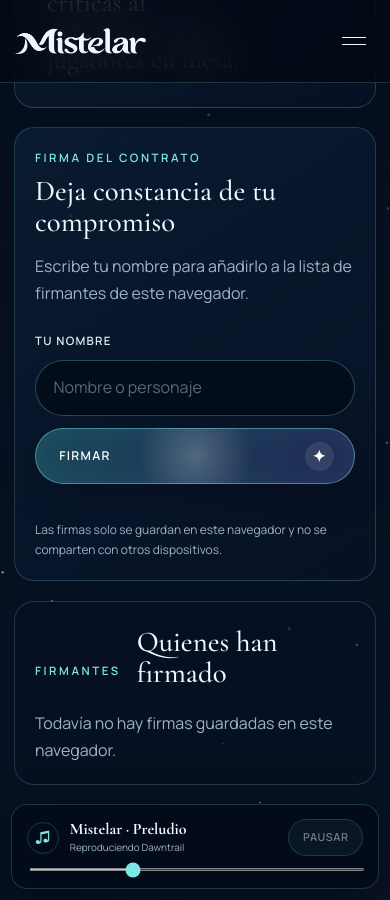
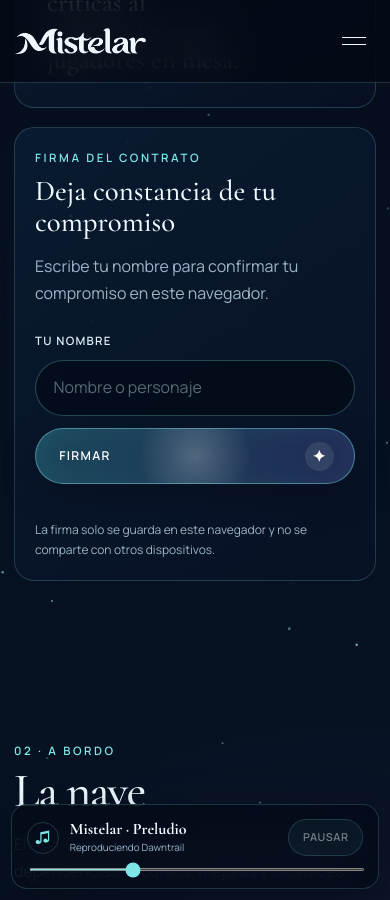
Before and after one commit to alvordsai/dnd_web, a Jekyll site: the page built from index.html, in a window 390 px wide and 900 px high, scrolled down 1860 px. Built offline with Jekyll 4.4.1, drawn with Linux system fonts in a browser that asks for light colours.

Commit message:
Simplifica el estado de firma del contrato social

```diff
--- a/index.html
+++ b/index.html
@@ -55,7 +55,7 @@
         <div class="signature-copy">
             <p class="section-kicker">Firma del contrato</p>
             <h3>Deja constancia de tu compromiso</h3>
-            <p>Escribe tu nombre para añadirlo a la lista de firmantes de este navegador.</p>
+            <p>Escribe tu nombre para confirmar tu compromiso en este navegador.</p>
         </div>
         <form id="contract-signature-form" class="signature-form">
             <label for="signature-name">Tu nombre</label>
@@ -64,17 +64,12 @@
                 <button type="submit" class="boton signature-submit"><span>Firmar</span><span aria-hidden="true">✦</span></button>
             </div>
             <p id="signature-feedback" class="signature-feedback" role="status" aria-live="polite"></p>
-            <p id="signature-storage-note" class="signature-storage-note">Las firmas solo se guardan en este navegador y no se comparten con otros dispositivos.</p>
+            <p id="signature-storage-note" class="signature-storage-note">La firma solo se guarda en este navegador y no se comparte con otros dispositivos.</p>
         </form>
-    </div>
-
-    <div class="contract-signers" aria-labelledby="signature-list-title">
-        <div class="signature-list-heading">
-            <p class="section-kicker">Firmantes</p>
-            <h3 id="signature-list-title">Quienes han firmado</h3>
+        <div id="signature-signed-state" class="signature-signed-state" role="status" aria-live="polite" hidden>
+            <span aria-hidden="true">✦</span>
+            <strong>Has firmado</strong>
         </div>
-        <p id="signature-empty" class="signature-empty">Todavía no hay firmas guardadas en este navegador.</p>
-        <ul id="signature-list" class="signature-list" aria-label="Firmas guardadas en este navegador" hidden></ul>
     </div>
 </section>
 
--- a/script.js
+++ b/script.js
@@ -116,19 +116,18 @@
     window.addEventListener("pagehide", () => cancelAnimationFrame(animationFrame), { once: true });
 })();
 
-// Local signatures for the social contract.
+// Local signature for the social contract.
 (() => {
     "use strict";
 
     const form = document.querySelector("#contract-signature-form");
     const input = document.querySelector("#signature-name");
     const feedback = document.querySelector("#signature-feedback");
-    const list = document.querySelector("#signature-list");
-    const emptyState = document.querySelector("#signature-empty");
-    if (!form || !input || !feedback || !list || !emptyState) return;
+    const signedState = document.querySelector("#signature-signed-state");
+    if (!form || !input || !feedback || !signedState) return;
 
+    // Keep the existing key so signatures saved by the previous version still count.
     const STORAGE_KEY = "mistelar-contract-signatures-v1";
-    let signatures = [];
 
     const cleanName = (value) => value
         .replace(/[\u200B-\u200D\uFEFF]/g, "")
@@ -136,32 +135,28 @@
         .trim()
         .slice(0, 60);
 
-    const readSignatures = () => {
+    const readSignature = () => {
         try {
             const stored = JSON.parse(localStorage.getItem(STORAGE_KEY) || "[]");
-            if (!Array.isArray(stored)) return [];
+            const candidates = Array.isArray(stored) ? stored : [stored];
 
-            const seen = new Set();
-            return stored.reduce((validNames, value) => {
-                if (typeof value !== "string") return validNames;
+            for (const value of candidates) {
+                if (typeof value !== "string") continue;
+                const name = cleanName(value);
+                if (name) return name;
+            }
 
-                const name = cleanName(value);
-                const key = name.toLocaleLowerCase("es");
-                if (!name || seen.has(key)) return validNames;
-
-                seen.add(key);
-                validNames.push(name);
-                return validNames;
-            }, []);
+            return "";
         } catch (_) {
-            feedback.textContent = "No se pudieron leer las firmas guardadas en este navegador.";
-            return [];
+            feedback.textContent = "No se pudo leer la firma guardada en este navegador.";
+            return "";
         }
     };
 
-    const saveSignatures = (names) => {
+    const saveSignature = (name) => {
         try {
-            localStorage.setItem(STORAGE_KEY, JSON.stringify(names));
+            // Preserve the previous array format for backwards compatibility.
+            localStorage.setItem(STORAGE_KEY, JSON.stringify([name]));
             return true;
         } catch (_) {
             feedback.textContent = "Este navegador no permite guardar la firma.";
@@ -169,23 +164,14 @@
         }
     };
 
-    const renderSignatures = () => {
-        list.replaceChildren();
-        const hasSignatures = signatures.length > 0;
-        emptyState.hidden = hasSignatures;
-        list.hidden = !hasSignatures;
-
-        const fragment = document.createDocumentFragment();
-        signatures.forEach((name) => {
-            const item = document.createElement("li");
-            item.textContent = name;
-            fragment.appendChild(item);
-        });
-        list.appendChild(fragment);
+    const renderSignatureState = (name) => {
+        const hasSigned = Boolean(name);
+        form.hidden = hasSigned;
+        signedState.hidden = !hasSigned;
     };
 
-    signatures = readSignatures();
-    renderSignatures();
+    let signature = readSignature();
+    renderSignatureState(signature);
 
     form.addEventListener("submit", (event) => {
         event.preventDefault();
@@ -197,30 +183,21 @@
             return;
         }
 
-        const alreadySigned = signatures.some(
-            (savedName) => savedName.localeCompare(name, "es", { sensitivity: "accent" }) === 0
-        );
-        if (alreadySigned) {
-            feedback.textContent = `${name} ya ha firmado en este navegador.`;
-            input.select();
-            return;
-        }
+        if (!saveSignature(name)) return;
 
-        const nextSignatures = [...signatures, name];
-        if (!saveSignatures(nextSignatures)) return;
-
-        signatures = nextSignatures;
-        renderSignatures();
+        signature = name;
         form.reset();
-        feedback.textContent = `Firma guardada: ${name}.`;
-        input.focus();
+        renderSignatureState(signature);
     });
 
     window.addEventListener("storage", (event) => {
         if (event.key !== STORAGE_KEY) return;
-        signatures = readSignatures();
-        renderSignatures();
-        feedback.textContent = "La lista de firmas se ha actualizado.";
+        signature = readSignature();
+        renderSignatureState(signature);
+
+        if (!signature) {
+            feedback.textContent = "La firma guardada se ha eliminado en otra pestaña.";
+        }
     });
 })();
 
--- a/style.css
+++ b/style.css
@@ -616,24 +616,19 @@
 }
 
 /* Contract signatures */
-.contract-signature,
-.contract-signers {
+.contract-signature {
+    display: grid;
     margin-top: 1.2rem;
     padding: clamp(1.5rem, 4vw, 2.5rem);
     border: 1px solid var(--line);
     border-radius: 1.25rem;
     background: linear-gradient(145deg, rgba(10, 29, 51, 0.86), rgba(8, 17, 37, 0.92));
-}
-
-.contract-signature {
-    display: grid;
     grid-template-columns: minmax(0, 0.85fr) minmax(320px, 1.15fr);
     align-items: end;
     gap: clamp(1.5rem, 5vw, 4rem);
 }
 
-.signature-copy h3,
-.signature-list-heading h3 {
+.signature-copy h3 {
     margin: 0.25rem 0 0;
     font-family: var(--serif);
     font-size: clamp(1.8rem, 3.2vw, 2.6rem);
@@ -703,53 +698,34 @@
     font-size: 0.75rem;
 }
 
-.contract-signers {
-    background: rgba(6, 17, 35, 0.58);
+.signature-form[hidden],
+.signature-signed-state[hidden] {
+    display: none;
 }
 
-.signature-list-heading {
+.signature-signed-state {
+    min-height: 52px;
     display: flex;
-    align-items: end;
-    justify-content: space-between;
-    gap: 1rem;
+    align-items: center;
+    justify-content: center;
+    gap: 0.75rem;
+    padding: 0.85rem 1.1rem;
+    border: 1px solid rgba(124, 231, 230, 0.38);
+    border-radius: 999px;
+    background: rgba(124, 231, 230, 0.08);
+    color: #eafcff;
+    font-family: var(--serif);
+    font-size: 1.2rem;
+    box-shadow: inset 0 0 1.8rem rgba(124, 231, 230, 0.06);
 }
 
-.signature-empty {
-    margin: 1.4rem 0 0;
-    color: var(--muted);
+.signature-signed-state span {
+    color: var(--aqua);
+    font-size: 0.78rem;
 }
 
-.signature-list {
-    display: grid;
-    grid-template-columns: repeat(3, minmax(0, 1fr));
-    gap: 0.75rem;
-    margin: 1.5rem 0 0;
-    padding: 0;
-    list-style: none;
-}
-
-.signature-list[hidden] { display: none; }
-
-.signature-list li {
-    position: relative;
-    min-width: 0;
-    padding: 1rem 1rem 1rem 2.4rem;
-    overflow-wrap: anywhere;
-    border: 1px solid rgba(124, 231, 230, 0.18);
-    border-radius: 0.9rem;
-    background: rgba(124, 231, 230, 0.045);
-    color: #eaf8fb;
-    font-family: var(--serif);
-    font-size: 1.1rem;
-}
-
-.signature-list li::before {
-    content: "✦";
-    position: absolute;
-    top: 1.05rem;
-    left: 1rem;
-    color: var(--aqua);
-    font-size: 0.72rem;
+.signature-signed-state strong {
+    font-weight: 600;
 }
 
 /* Rule cards */
@@ -1236,7 +1212,6 @@
     .nav-links a { font-family: var(--serif); font-size: 2.2rem; letter-spacing: 0.02em; text-transform: none; }
     .rules-grid, .contract-grid, .feature-card, .content-grid { grid-template-columns: 1fr; }
     .contract-signature { grid-template-columns: 1fr; align-items: start; }
-    .signature-list { grid-template-columns: repeat(2, minmax(0, 1fr)); }
     .feature-card { gap: 3rem; }
     .feature-card-reverse .feature-copy, .feature-card-reverse .section-emblem { order: initial; }
     .astral-compass { width: min(68vw, 270px); }
@@ -1258,8 +1233,8 @@
     .feature-card, .chronicle-card, .rule-card { border-radius: 1rem; }
     .rule-card { min-height: 390px; }
     .contract-card { min-height: 220px; }
-    .contract-signature, .contract-signers { padding: 1.25rem; }
-    .signature-controls, .signature-list { grid-template-columns: 1fr; }
+    .contract-signature { padding: 1.25rem; }
+    .signature-controls { grid-template-columns: 1fr; }
     .boton { width: 100%; justify-content: space-between; }
     .page-hero { min-height: 58svh; }
     .page-hero::after { opacity: 0.65; }
```
